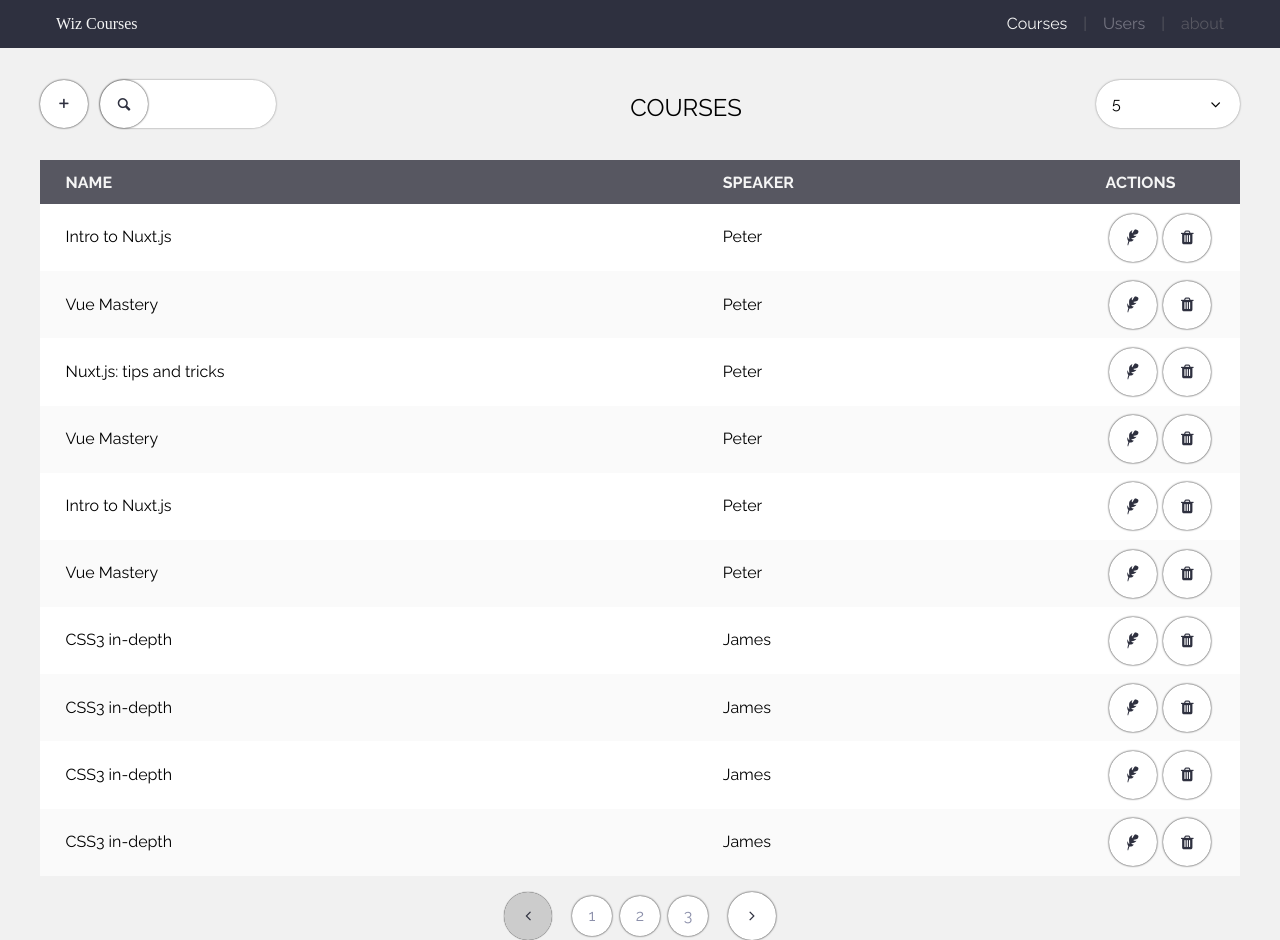
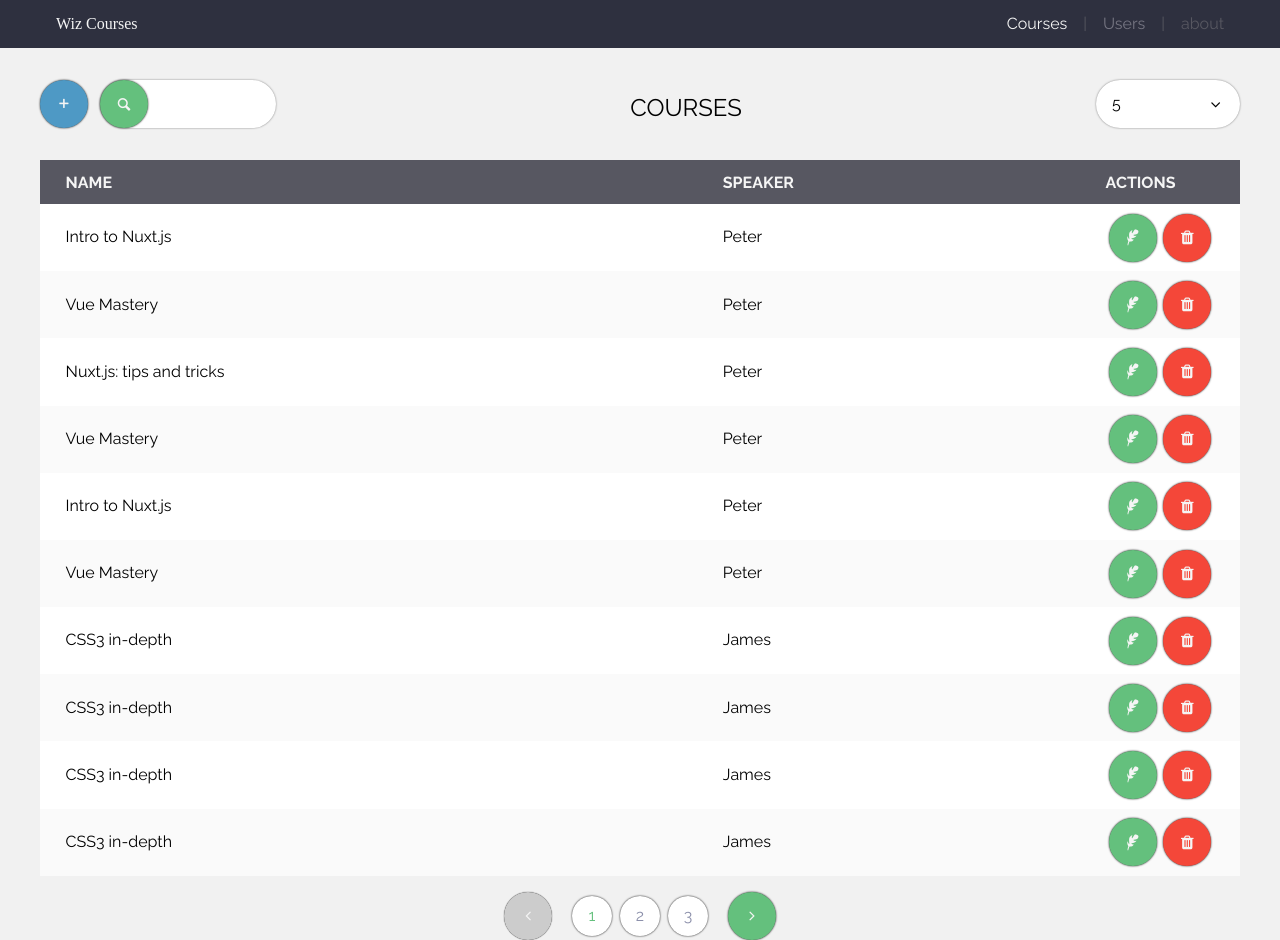
Before and after one commit to Askadar/pseudo-crud-tvue-demo, a Vue app: page /#/ in a window 1280 px wide. Built offline with nearby package versions, Linux system fonts and the light colour scheme.

Commit message:
Coloring styles

```diff
--- a/src/assets/generic.styl
+++ b/src/assets/generic.styl
@@ -4,17 +4,27 @@
 	font-family 'zarahion-icon-mix'
 	font-size 1em
 
-.primary
+.primary.primary
 	background color-primary
 	color color-white
 
-.sub
+.sub.sub
 	background color-sub
 	color color-white
 
-.danger
+.danger.danger
 	background color-danger
 	color color-white
+
+// kinda should find better solution rather than snapping !important or tripling selector
+.has-text-primary
+	color color-primary !important
+
+.has-text-sub
+	color color-sub !important
+
+.has-text-danger
+	color color-danger !important
 
 .title
 	text-transform uppercase
--- a/src/assets/transitions.styl
+++ b/src/assets/transitions.styl
@@ -11,3 +11,12 @@ tr(time = 280ms)
 
 .page-enter-to, .page-leave-to
 	opacity 1
+
+.fade-enter, .fade-leave
+	opacity 0
+
+.fade-enter-active, .fade-leave-active
+	transition opacity (tr-time * 0) ease-in-out
+
+.fade-enter-to, .fade-leave-to
+	opacity 1
```
